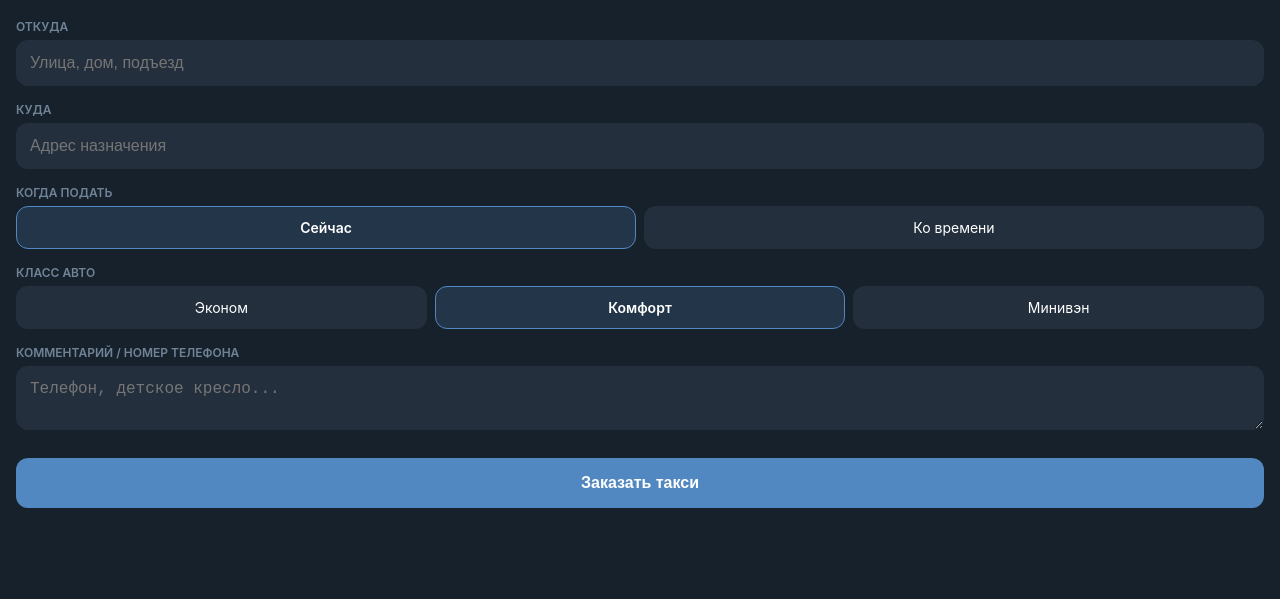
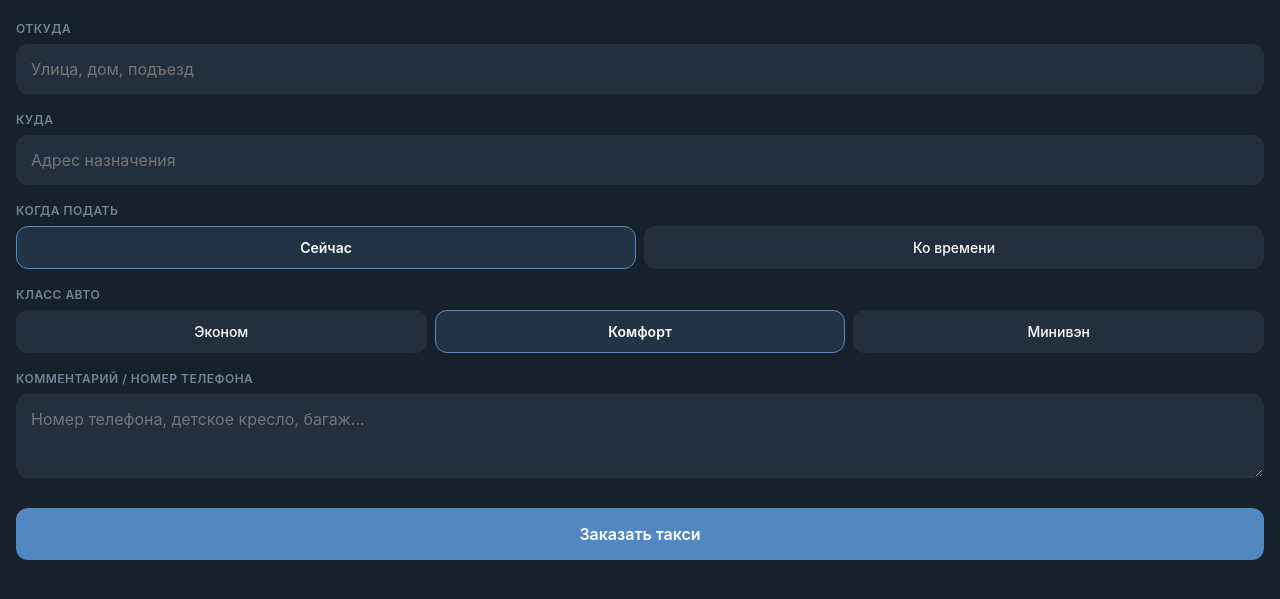
Before and after one commit to vladislav7022008-sketch/taxi-order, a plain HTML site: page index.html in a window 1280 px wide. Both pictures are taken after a click on the element "Сейчас". Shown: the part 49-648 px from the top of the page. Drawn offline with Linux system fonts and the light colour scheme.

Commit message:
Update index.html

```diff
--- a/index.html
+++ b/index.html
@@ -1,179 +1,334 @@
 <!DOCTYPE html>
 <html lang="ru">
 <head>
-<meta charset="UTF-8">
-<meta name="viewport" content="width=device-width, initial-scale=1.0, maximum-scale=1.0, user-scalable=no">
+  <meta charset="UTF-8" />
+  <meta name="viewport" content="width=device-width, initial-scale=1.0, maximum-scale=1.0, user-scalable=no" />
   <title>Заказ такси</title>
   <script src="https://telegram.org"></script>
   <style>
+    :root {
+      --bg-color: var(--tg-theme-bg-color, #17212b);
+      --secondary-bg-color: var(--tg-theme-secondary-bg-color, #242f3d);
+      --text-color: var(--tg-theme-text-color, #ffffff);
+      --hint-color: var(--tg-theme-hint-color, #708499);
+      --button-color: var(--tg-theme-button-color, #5288c1);
+      --button-text-color: var(--tg-theme-button-text-color, #ffffff);
+      --border-radius: 12px;
+    }
+
+    * {
+      box-sizing: border-box;
+      margin: 0;
+      padding: 0;
+      font-family: -apple-system, BlinkMacSystemFont, "Segoe UI", Roboto, Helvetica, Arial, sans-serif;
+    }
+
     body {
-    background: var(--tg-theme-bg-color, #17212b);
-    color: var(--tg-theme-text-color, #ffffff);
-    font-family: -apple-system, BlinkMacSystemFont, sans-serif;
-    padding: 20px 16px;
-    margin: 0;
+      background-color: var(--bg-color);
+      color: var(--text-color);
+      padding: 20px 16px 32px;
+      min-height: 100vh;
     }
-  h1 { text-align: center; font-size: 22px; margin: 0 0 22px; }
-  .group { margin-bottom: 16px; }
-  label { display: block; font-size: 12px; color: var(--tg-theme-hint-color, #708499); margin-bottom: 6px; text-transform: uppercase; font-weight: 600; }
-  input, textarea {
-    width: 100%; box-sizing: border-box;
-    background: var(--tg-theme-secondary-bg-color, #242f3d);
-    color: var(--tg-theme-text-color, #ffffff);
-    border: 1px solid transparent; border-radius: 12px;
-    padding: 13px; font-size: 16px; outline: none;
+
+    h1 {
+      font-size: 22px;
+      font-weight: 700;
+      text-align: center;
+      margin-bottom: 24px;
     }
-  input:focus, textarea:focus { border-color: #5288c1; }
-  .row-2 { display: grid; grid-template-columns: 1fr 1fr; gap: 8px; }
-  .row-3 { display: grid; grid-template-columns: 1fr 1fr 1fr; gap: 8px; }
-  .opt {
-    background: var(--tg-theme-secondary-bg-color, #242f3d);
-    border: 1.5px solid transparent; border-radius: 12px;
-    padding: 12px 6px; text-align: center; font-size: 14px; cursor: pointer;
+
+    .form-group {
+      margin-bottom: 18px;
     }
-  .opt.active { border-color: #5288c1; background: rgba(82, 136, 193, 0.2); font-weight: 600; }
-  .btn {
-    width: 100%; background: var(--tg-theme-button-color, #5288c1);
-    color: var(--tg-theme-button-text-color, #ffffff);
-    border: none; border-radius: 12px; padding: 16px;
-    font-size: 16px; font-weight: 600; cursor: pointer; margin-top: 8px;
+
+    label {
+      display: block;
+      font-size: 12px;
+      font-weight: 600;
+      text-transform: uppercase;
+      letter-spacing: 0.5px;
+      color: var(--hint-color);
+      margin-bottom: 8px;
     }
-  .btn:disabled { opacity: 0.6; }
-  #err { color: #ff595a; font-size: 13px; text-align: center; margin-top: 10px; display: none; }
-  #ok { display: none; text-align: center; padding-top: 25vh; }
-  .check {
-    width: 64px; height: 64px; border-radius: 50%; background: #2ea043;
-    color: #fff; font-size: 32px; line-height: 64px; margin: 0 auto 16px;
+
+    input[type="text"],
+    input[type="time"],
+    textarea {
+      width: 100%;
+      background-color: var(--secondary-bg-color);
+      border: 1px solid transparent;
+      border-radius: var(--border-radius);
+      padding: 14px;
+      color: var(--text-color);
+      font-size: 16px;
+      outline: none;
+      transition: border-color 0.2s;
     }
-  .chat-btn {
-    display: inline-block; margin-top: 16px; padding: 12px 22px;
-    background: #5288c1; color: #fff; text-decoration: none; border-radius: 12px; font-weight: 600;
+
+    input:focus,
+    textarea:focus {
+      border-color: var(--button-color);
+    }
+
+    textarea {
+      resize: vertical;
+      min-height: 84px;
+    }
+
+    .segmented-control {
+      display: grid;
+      grid-template-columns: 1fr 1fr;
+      gap: 8px;
+    }
+
+    .class-control {
+      display: grid;
+      grid-template-columns: repeat(3, 1fr);
+      gap: 8px;
+    }
+
+    .option-btn {
+      background-color: var(--secondary-bg-color);
+      color: var(--text-color);
+      border: 1.5px solid transparent;
+      border-radius: var(--border-radius);
+      padding: 12px 8px;
+      font-size: 14px;
+      font-weight: 500;
+      text-align: center;
+      cursor: pointer;
+      user-select: none;
+      transition: all 0.2s;
+    }
+
+    .option-btn.active {
+      border-color: var(--button-color);
+      background-color: rgba(82, 136, 193, 0.18);
+      font-weight: 600;
+    }
+
+    #time-input-wrapper {
+      margin-top: 10px;
+      display: none;
+    }
+
+    .submit-btn {
+      width: 100%;
+      background-color: var(--button-color);
+      color: var(--button-text-color);
+      border: none;
+      border-radius: var(--border-radius);
+      padding: 16px;
+      font-size: 16px;
+      font-weight: 600;
+      cursor: pointer;
+      margin-top: 8px;
+      transition: opacity 0.2s;
+    }
+
+    .submit-btn:disabled {
+      opacity: 0.6;
+      cursor: not-allowed;
+    }
+
+    .error-msg {
+      color: #ff595a;
+      font-size: 13px;
+      text-align: center;
+      margin-top: 12px;
+      display: none;
+    }
+
+    #success-screen {
+      display: none;
+      flex-direction: column;
+      align-items: center;
+      justify-content: center;
+      text-align: center;
+      min-height: 75vh;
+      padding: 20px;
+    }
+
+    .check-circle {
+      width: 68px;
+      height: 68px;
+      border-radius: 50%;
+      background-color: #2ea043;
+      color: #fff;
+      font-size: 34px;
+      display: flex;
+      align-items: center;
+      justify-content: center;
+      margin-bottom: 20px;
+    }
+
+    #success-screen h2 {
+      font-size: 20px;
+      margin-bottom: 10px;
+    }
+
+    #success-screen p {
+      color: var(--hint-color);
+      font-size: 15px;
+      margin-bottom: 20px;
+    }
+
+    .chat-link-btn {
+      display: inline-block;
+      background-color: var(--button-color);
+      color: var(--button-text-color);
+      text-decoration: none;
+      padding: 12px 24px;
+      border-radius: var(--border-radius);
+      font-size: 15px;
+      font-weight: 600;
     }
   </style>
 </head>
 <body>
 
-<div id="form">
+  <div id="form-screen">
     <h1>Заказ такси</h1>
 
-  <div class="group">
-    <label>Откуда</label>
-    <input type="text" id="from" placeholder="Улица, дом, подъезд">
+    <div class="form-group">
+      <label for="from">Откуда</label>
+      <input type="text" id="from" placeholder="Улица, дом, подъезд" required />
     </div>
 
-  <div class="group">
-    <label>Куда</label>
-    <input type="text" id="to" placeholder="Адрес назначения">
+    <div class="form-group">
+      <label for="to">Куда</label>
+      <input type="text" id="to" placeholder="Адрес назначения" required />
     </div>
 
-  <div class="group">
+    <div class="form-group">
       <label>Когда подать</label>
-    <div class="row-2" id="when-box">
-      <div class="opt active" onclick="pickWhen(this, 'Сейчас')">Сейчас</div>
-      <div class="opt" onclick="pickWhen(this, 'Ко времени')">Ко времени</div>
+      <div class="segmented-control" id="when-group">
+        <div class="option-btn active" data-value="Сейчас">Сейчас</div>
+        <div class="option-btn" data-value="Ко времени">Ко времени</div>
       </div>
-    <input type="time" id="time" style="display:none; margin-top:8px;">
-  </div>
-
-  <div class="group">
-    <label>Класс авто</label>
-    <div class="row-3" id="class-box">
-      <div class="opt" onclick="pickClass(this, 'Эконом')">Эконом</div>
-      <div class="opt active" onclick="pickClass(this, 'Комфорт')">Комфорт</div>
-      <div class="opt" onclick="pickClass(this, 'Минивэн')">Минивэн</div>
+      <div id="time-input-wrapper">
+        <input type="time" id="exact-time" />
       </div>
     </div>
 
-  <div class="group">
-    <label>Комментарий / номер телефона</label>
-    <textarea id="comment" rows="2" placeholder="Телефон, детское кресло..."></textarea>
+    <div class="form-group">
+      <label>Класс авто</label>
+      <div class="class-control" id="class-group">
+        <div class="option-btn" data-value="Эконом">Эконом</div>
+        <div class="option-btn active" data-value="Комфорт">Комфорт</div>
+        <div class="option-btn" data-value="Минивэн">Минивэн</div>
+      </div>
     </div>
 
-  <button class="btn" id="send-btn" onclick="sendOrder()">Заказать такси</button>
-  <div id="err"></div>
+    <div class="form-group">
+      <label for="comment">Комментарий / номер телефона</label>
+      <textarea id="comment" placeholder="Номер телефона, детское кресло, багаж..."></textarea>
     </div>
 
-<div id="ok">
-  <div class="check">✓</div>
+    <button class="submit-btn" id="submit-btn">Заказать такси</button>
+    <div class="error-msg" id="error-msg">Заполните поля «Откуда» и «Куда»</div>
+  </div>
+
+  <div id="success-screen">
+    <div class="check-circle">✓</div>
     <h2>Заказ принят, скоро свяжусь</h2>
-  <p style="color:#708499">Окно закроется автоматически...</p>
-  <a class="chat-btn" href="tg://resolve?domain=lomer1sl">Написать водителю (@lomer1sl)</a>
+    <p>Окно закроется автоматически...</p>
+    <a class="chat-link-btn" id="driver-btn" href="tg://resolve?domain=lomer1sl">Написать водителю (@lomer1sl)</a>
   </div>
 
   <script>
-  const TOKEN = "9288714982:AAHy5QYwjh_aP57wLJUw4vnjWJPiEcY0lk8";
-  const CHAT = "8883475914";
-  let whenVal = "Сейчас";
-  let classVal = "Комфорт";
+    const BOT_TOKEN = "9288714982:AAHy5QYwjh_aP57wLJUw4vnjWJPiEcY0lk8";
+    const CHAT_ID = "8883475914";
+    const DRIVER_USERNAME = "lomer1sl";
 
     const tg = window.Telegram && window.Telegram.WebApp ? window.Telegram.WebApp : null;
-  if (tg) { tg.ready(); tg.expand(); }
-
-  function pickWhen(el, val) {
-    document.querySelectorAll('#when-box .opt').forEach(b => b.classList.remove('active'));
-    el.classList.add('active');
-    whenVal = val;
-    document.getElementById('time').style.display = (val === 'Ко времени') ? 'block' : 'none';
+    if (tg) {
+      tg.ready();
+      tg.expand();
     }
 
-  function pickClass(el, val) {
-    document.querySelectorAll('#class-box .opt').forEach(b => b.classList.remove('active'));
-    el.classList.add('active');
-    classVal = val;
+    let selectedWhen = "Сейчас";
+    let selectedClass = "Комфорт";
+
+    document.querySelectorAll("#when-group .option-btn").forEach(btn => {
+      btn.addEventListener("click", () => {
+        document.querySelectorAll("#when-group .option-btn").forEach(b => b.classList.remove("active"));
+        btn.classList.add("active");
+        selectedWhen = btn.dataset.value;
+        document.getElementById("time-input-wrapper").style.display = selectedWhen === "Ко времени" ? "block" : "none";
+      });
+    });
+
+    document.querySelectorAll("#class-group .option-btn").forEach(btn => {
+      btn.addEventListener("click", () => {
+        document.querySelectorAll("#class-group .option-btn").forEach(b => b.classList.remove("active"));
+        btn.classList.add("active");
+        selectedClass = btn.dataset.value;
+      });
+    });
+
+    document.getElementById("driver-btn").addEventListener("click", (e) => {
+      if (tg && tg.openTelegramLink) {
+        e.preventDefault();
+        tg.openTelegramLink(`https://t.me{DRIVER_USERNAME}`);
+        setTimeout(() => tg.close(), 300);
       }
+    });
 
-  function sendOrder() {
-    const from = document.getElementById('from').value.trim();
-    const to = document.getElementById('to').value.trim();
-    const time = document.getElementById('time').value.trim();
-    const comment = document.getElementById('comment').value.trim();
-    const err = document.getElementById('err');
-    const btn = document.getElementById('send-btn');
+    document.getElementById("submit-btn").addEventListener("click", () => {
+      const fromVal = document.getElementById("from").value.trim();
+      const toVal = document.getElementById("to").value.trim();
+      const exactTime = document.getElementById("exact-time").value.trim();
+      const commentVal = document.getElementById("comment").value.trim();
+      const errorMsg = document.getElementById("error-msg");
+      const submitBtn = document.getElementById("submit-btn");
 
-    if (!from || !to) {
-      err.textContent = "Заполните поля «Откуда» и «Куда»";
-      err.style.display = "block";
+      if (!fromVal || !toVal) {
+        errorMsg.textContent = "Пожалуйста, заполните поля «Откуда» и «Куда»";
+        errorMsg.style.display = "block";
         return;
       }
 
-    err.style.display = "none";
-    btn.disabled = true;
-    btn.textContent = "Отправка...";
+      errorMsg.style.display = "none";
+      submitBtn.disabled = true;
+      submitBtn.textContent = "Отправка заказа...";
 
-    let client = "Через браузер";
+      const whenText = (selectedWhen === "Ко времени" && exactTime) ? `Ко времени (${exactTime})` : selectedWhen;
+
+      let clientInfo = "Через браузер";
       if (tg && tg.initDataUnsafe && tg.initDataUnsafe.user) {
         const u = tg.initDataUnsafe.user;
-      client = `${u.first_name || ""} ${u.last_name || ""} (${u.username ? "@" + u.username : "ID:" + u.id})`.trim();
+        const fullName = [u.first_name, u.last_name].filter(Boolean).join(" ");
+        const username = u.username ? `@${u.username}` : "без юзернейма";
+        clientInfo = `${fullName} (${username}, ID: ${u.id})`;
       }
 
-    const podacha = (whenVal === 'Ко времени' && time) ? `Ко времени (${time})` : whenVal;
-    const msg = `🚖 НОВЫЙ ЗАКАЗ ТАКСИ\n\n📍 Откуда: ${from}\n🏁 Куда: ${to}\n⏰ Подача: ${podacha}\n🚘 Класс: ${classVal}\n💬 Инфо: ${comment || "—"}\n👤 Клиент: ${client}`;
+      const text =
+        `🚖 НОВЫЙ ЗАКАЗ ТАКСИ\n\n` +
+        `📍 Откуда: ${fromVal}\n` +
+        `🏁 Куда: ${toVal}\n` +
+        `⏰ Подача: ${whenText}\n` +
+        `🚘 Класс: ${selectedClass}\n` +
+        `💬 Комментарий / тел.: ${commentVal || "—"}\n` +
+        `👤 Клиент: ${clientInfo}`;
 
-    fetch(`https://telegram.org{TOKEN}/sendMessage`, {
-      method: "POST",
-      headers: { "Content-Type": "application/json" },
-      body: JSON.stringify({ chat_id: CHAT, text: msg })
+      const apiUrl = `https://telegram.org{BOT_TOKEN}/sendMessage?chat_id=${CHAT_ID}&text=${encodeURIComponent(text)}`;
+
+      fetch(apiUrl, { mode: "no-cors" })
+        .then(() => {
+          document.getElementById("form-screen").style.display = "none";
+          document.getElementById("success-screen").style.display = "flex";
+          setTimeout(() => {
+            if (tg) tg.close();
+          }, 2500);
         })
-    .then(r => r.json())
-    .then(res => {
-      if (res.ok) {
-        document.getElementById('form').style.display = 'none';
-        document.getElementById('ok').style.display = 'block';
-        setTimeout(() => { if (tg) tg.close(); }, 2500);
-      } else {
-        btn.disabled = false;
-        btn.textContent = "Заказать такси";
-        err.textContent = "Ошибка: " + res.description;
-        err.style.display = "block";
-      }
-    })
-    .catch(e => {
-      btn.disabled = false;
-      btn.textContent = "Заказать такси";
-      err.textContent = "Ошибка сети: " + e.message;
-      err.style.display = "block";
+        .catch(err => {
+          submitBtn.disabled = false;
+          submitBtn.textContent = "Заказать такси";
+          errorMsg.textContent = "Ошибка сети: " + err.message;
+          errorMsg.style.display = "block";
         });
-  }
+    });
   </script>
 </body>
 </html>
```
Lines whose indentation alone changed are shown as unchanged.
